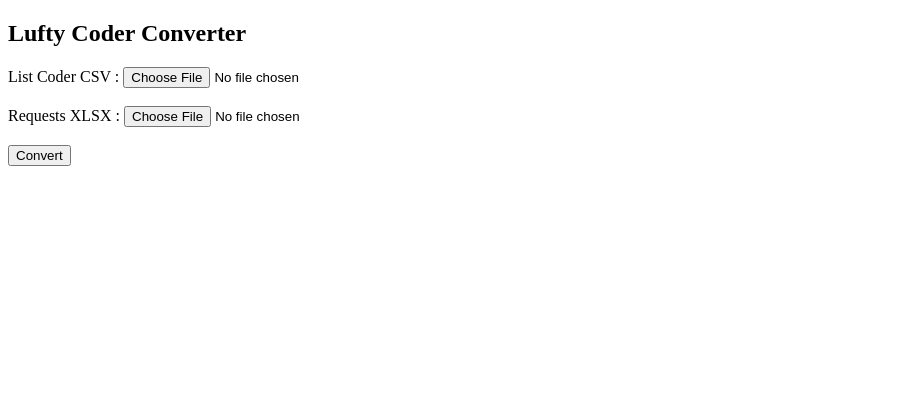
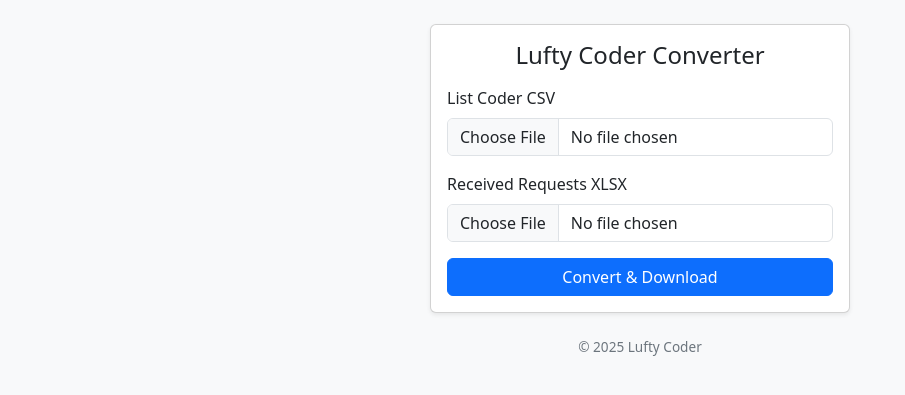
Before and after one commit to ashishasvi/lufty-coder-on-web, a Flask app: page / in a window 1280 px wide. Shown: the top 395 px of the page, without its empty margins (0-905 px from the left). Run offline with Flask 3, Linux system fonts and the light colour scheme.

Commit message:
html form to index
changes html form to index page

```diff
--- a/app.py
+++ b/app.py
@@ -1,8 +1,9 @@
-from flask import Flask, request, send_file
+from flask import Flask, request, send_file,render_template
 import pandas as pd
 import tempfile, os, datetime, re
 from openpyxl import load_workbook
 from openpyxl.styles import PatternFill
+
 
 app = Flask(__name__)
 app.secret_key = "replace-me"
@@ -197,7 +198,7 @@ HTML_FORM = """<!doctype html><title>Lufty Coder</title>
 
 @app.route("/", methods=["GET"])
 def index():
-    return HTML_FORM
+    return render_template("index.html", year=datetime.date.today().year)
 
 @app.route("/process", methods=["POST"])
 def process():
--- a/templates/index.html
+++ b/templates/index.html
@@ -1,25 +1,50 @@
-
 <!doctype html>
 <html lang="en">
 <head>
-<meta charset="utf-8">
-<title>Lufty Coder Converter</title>
-<style>
-body{font-family:Arial,Helvetica,sans-serif;max-width:640px;margin:3rem auto;}
-form{border:1px solid #ccc;padding:2rem;border-radius:8px;}
-label{display:block;margin-top:1rem;font-weight:bold;}
-button{margin-top:2rem;padding:0.6rem 1.4rem;font-size:1rem;}
-</style>
+  <meta charset="utf-8" />
+  <meta name="viewport" content="width=device-width, initial-scale=1" />
+  <title>Lufty Coder • CSV → finalrow.xlsx</title>
+
+  <!-- Bootstrap 5 CDN -->
+  <link
+    href="https://cdn.jsdelivr.net/npm/bootstrap@5.3.3/dist/css/bootstrap.min.css"
+    rel="stylesheet"
+  />
+
+  <style>
+    body            { background:#f8f9fa; }
+    .card           { max-width:420px; margin:auto; }
+    .btn-primary    { width:100%; }
+    footer          { font-size:.85rem; color:#6c757d; }
+  </style>
 </head>
-<body>
-<h1 style="text-align:center;">Lufty Coder → finalrow.xlsx</h1>
-<form action="/process" method="post" enctype="multipart/form-data">
-<label>Inventory CSV (List Coder):
-<input type="file" name="listcoder" accept=".csv" required></label>
-<label>Received Requests (XLSX):
-<input type="file" name="requests" accept=".xlsx" required></label>
-<button type="submit">Create finalrow.xlsx</button>
-</form>
-<footer style="text-align:center;color:#777;margin-top:3rem;">&copy; {{year}}</footer>
+<body class="py-4">
+
+  <div class="card shadow-sm">
+    <div class="card-body">
+      <h1 class="h4 mb-3 text-center">Lufty Coder Converter</h1>
+
+      <form action="/process" method="post" enctype="multipart/form-data">
+        <div class="mb-3">
+          <label class="form-label">List Coder CSV</label>
+          <input type="file" name="lc" accept=".csv" class="form-control" required />
+        </div>
+
+        <div class="mb-3">
+          <label class="form-label">Received Requests XLSX</label>
+          <input type="file" name="rq" accept=".xlsx" class="form-control" required />
+        </div>
+
+        <button class="btn btn-primary">Convert &amp; Download</button>
+      </form>
+    </div>
+  </div>
+
+  <footer class="text-center mt-4">
+    &copy; {{ year }} Lufty Coder
+  </footer>
+
+  <!-- Bootstrap JS bundle (optional) -->
+  <script src="https://cdn.jsdelivr.net/npm/bootstrap@5.3.3/dist/js/bootstrap.bundle.min.js"></script>
 </body>
 </html>
```
